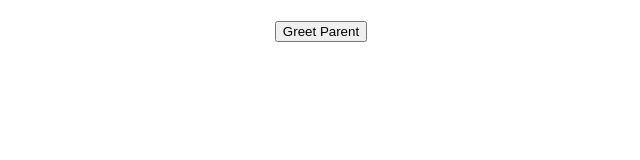
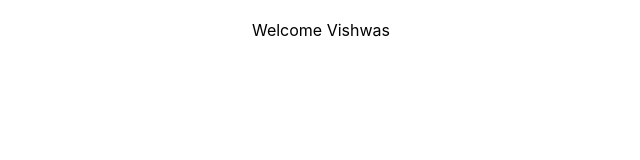
Before and after one commit to Rxavio/learn-react, a React (Create React App) app in the folder react-from-zero/: page / in a window 1280 px wide. Shown: the top 160 px of the page, without its empty margins (319-959 px from the left). Built offline with nearby package versions, Linux system fonts and the light colour scheme.

Commit message:
rendering component with conditional

```diff
--- a/react-from-zero/src/App.js
+++ b/react-from-zero/src/App.js
@@ -8,13 +8,15 @@
 // import FunctionClick from './components/FunctionClick'
 // import ClassClick from './components/ClassClick'
 // import EventBind from './components/EventBind'
-import ParentComponent from './components/ParentComponent'
+// import ParentComponent from './components/ParentComponent'
+import UserGreeting from './components/UserGreeting'
 class App extends Component {
   render() {
     return (
       <div className="App">
         <br />
-        <ParentComponent />
+        <UserGreeting />
+        {/* <ParentComponent />  */}
         {/* <EventBind /> */}
         {/* <Greet name="Diana" heroName="Wonder Woman" />
         <Welcome name="Diana" heroName="Wonder Woman" /> */}
--- /dev/null
+++ b/react-from-zero/src/components/UserGreeting.js
@@ -0,0 +1,47 @@
+import React, { Component } from 'react'
+
+class UserGreeting extends Component {
+  constructor(props) {
+    super(props)
+
+    this.state = {
+      isLoggedIn: true
+    }
+  }
+
+  // #if-else approach
+//   render() {
+//     if (this.state.isLoggedIn) {
+//       return <div>Welcome Vishwas</div>
+//     } else {
+//       return <div>Welcome Guest</div>
+//     }
+//   }
+
+  // #element-variables approach
+  render() {
+    let message
+    if (this.state.isLoggedIn) {
+      message = <div>Welcome Vishwas</div>
+    } else {
+      message = <div>Welcome Guest</div>
+    }
+    return <div>{message}</div>
+  }
+
+  // #ternary-operator-approach
+  // render() {
+  //   return this.state.isLoggedIn ? (
+  //     <div>Welcome Vishwas</div>
+  //   ) : (
+  //     <div>Welcome Guest</div>
+  //   )
+  // }
+
+  // #short-circuit-operator-approach
+//   render() {
+//     return this.state.isLoggedIn && <div>Welcome Vishwas</div>
+//   }
+}
+
+export default UserGreeting
```
